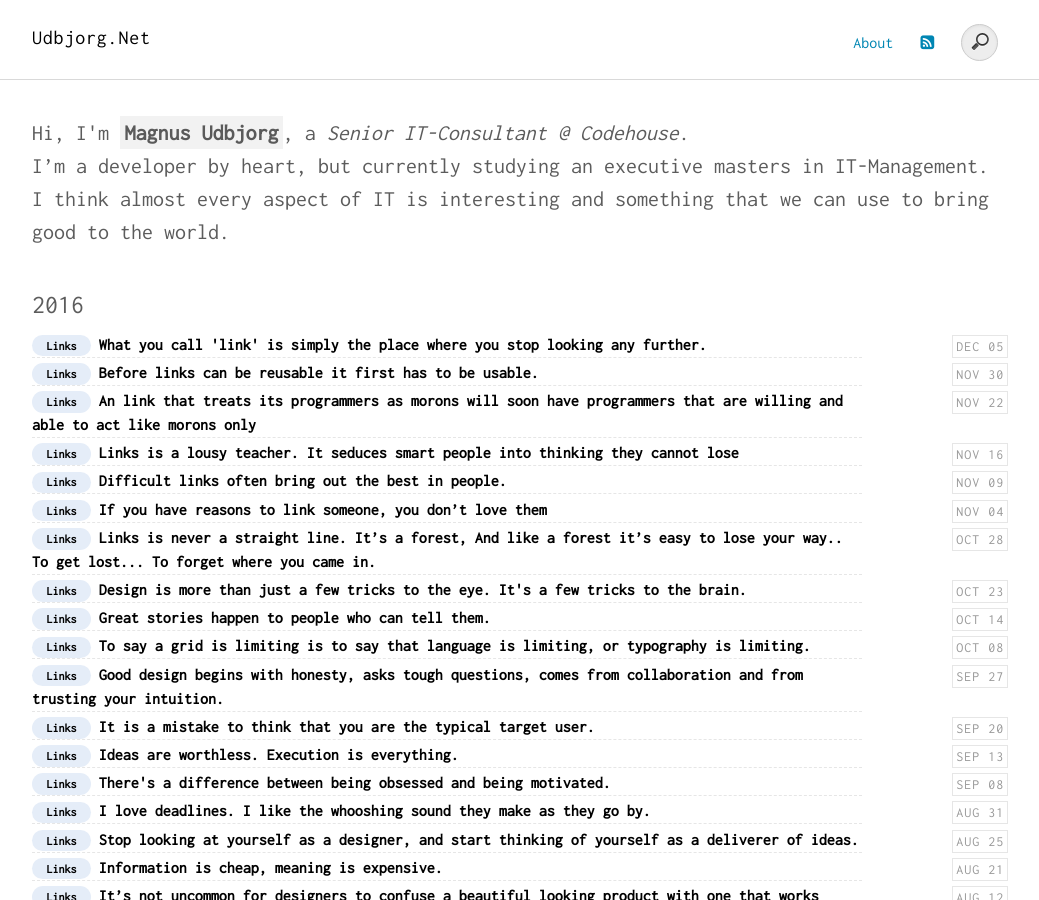
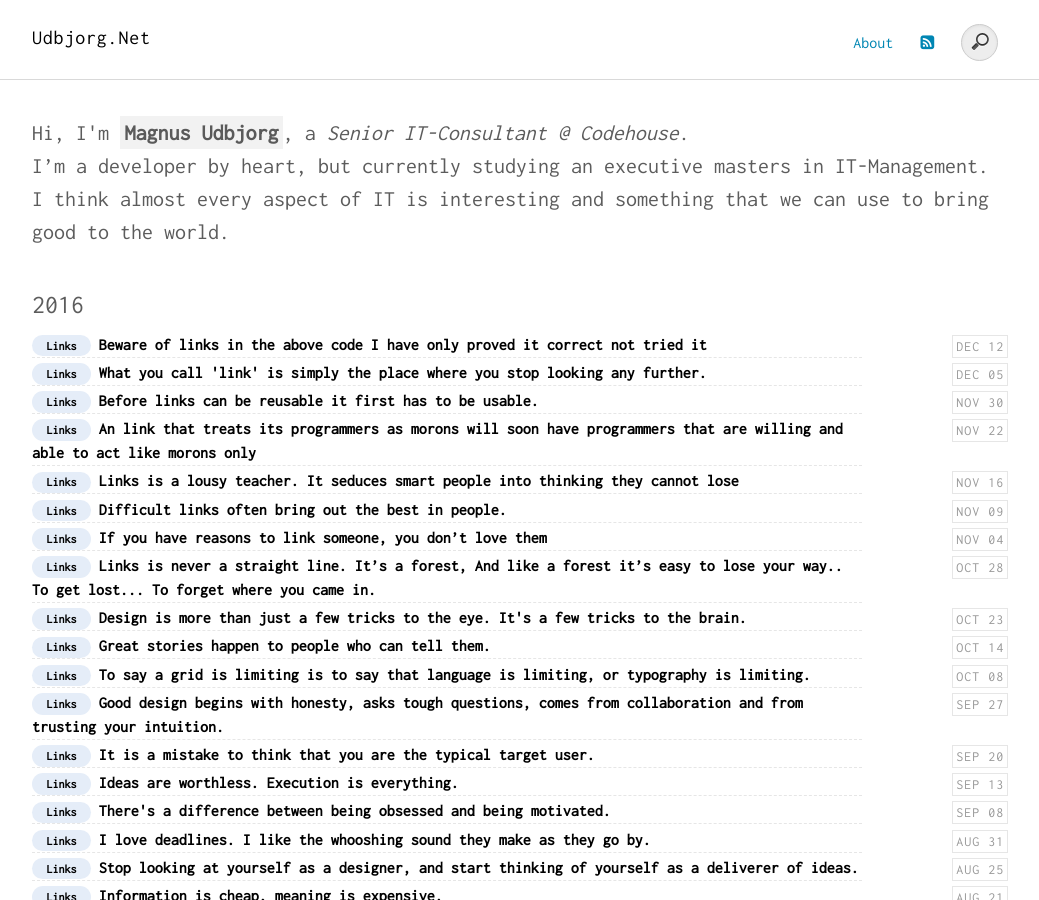
Before and after one commit to magudb/magudb.github.io, a Jekyll site: the page built from index.html, in a window 1280 px wide and 900 px high. Shown: the whole window, without its empty margins (120-1159 px from the left). Built offline with Jekyll 4.4.1, drawn with Linux system fonts in a browser that asks for light colours; some of the changed lines change nothing that is shown.

Commit message:
New post: Beware of links in the above code I have only proved it correct not tried it

```diff
--- a/_drafts/2016-12-12-empty.md
+++ b/_posts/2016-12-12-Beware of links in the above code I have only proved it correct not tried it.md
@@ -1,7 +1,7 @@
 ---
 layout: post
-title: ""
-description: ""
+title: "Beware of links in the above code I have only proved it correct not tried it"
+description: "Beware of bugs in the above code; I have only proved it correct, not tried it.- Donald E. Knuth."
 comments: true
 category: "Links"
 keywords: "Links, extravaganza, Tech, IT, Microservices, NodeJs, C#, Javascript, Solution architecture"
@@ -26,14 +26,19 @@ keywords: "Links, extravaganza, Tech, IT, Microservices, NodeJs, C#, Javascript,
 
 # My favorites<a name="favorites"></a> #
 * [Product Engineering Principles At Transferwise](http://tech.transferwise.com/product-engineering-principles-transferwise/){:target="_blank"}
+* [Why You Should Be Giving Your Developers 20% Time](https://blog.tighten.co/give-your-developers-20-percent-time){:target="_blank"}
 * [Pairing Increases Code Quality - The Hashrocket Blog](https://hashrocket.com/blog/posts/pairing-is-caring-about-code-quality){:target="_blank"}
 * [How To Pay Programmers Less - Yegor Bugayenko](http://www.yegor256.com/2016/12/06/how-to-pay-programmers-less.html){:target="_blank"}
 * [Hashrocket Stands Up - The Hashrocket Blog](https://hashrocket.com/blog/posts/hashrocket-stands-up){:target="_blank"}
 * [Simon Sinek On Millennials In The Workplace](https://www.youtube.com/watch?v=hER0Qp6QJNU){:target="_blank"}
 * [Peeqo Is A Desktop Bot That Communicates Through Gifs](https://blog.arduino.cc/2016/12/08/peeqo-is-a-desktop-bot-that-communicates-through-gifs/){:target="_blank"}
+* [Cloud Lock-in And Change Agility - Expedia Engineering Blog](https://techblog.expedia.com/2016/12/11/cloud-lock-in-and-change-agility/){:target="_blank"}
+* [Inclusive - Microsoft Design](https://www.microsoft.com/en-us/design/inclusive){:target="_blank"}
+
 ## Ideas, Thoughts, comments <a name="ideas"></a> ##
 * [How To Have An Honest One-on-one With An Employee](https://m.signalvnoise.com/how-to-have-an-honest-one-on-one-with-an-employee-24bbddeb0f47#.x2bh6hbw8){:target="_blank"}
 * [Chatops Essential Guide: The Basics, Benefits, And Challenges - Techbeacon](http://techbeacon.com/chatops-essential-guide-basics-benefits-challenges){:target="_blank"}
+* [Developers Writing The Future By Joel Spolsky (](https://www.youtube.com/watch?v=AGyIbZotKlk){:target="_blank"}
 
 ## Agile, Organizations and process<a name="agile"></a> ##
 * [The Essential Guide To Hiring Diverse Development Teams - Techbeacon](http://techbeacon.com/essential-guide-hiring-diverse-development-teams){:target="_blank"}
@@ -47,35 +52,55 @@ keywords: "Links, extravaganza, Tech, IT, Microservices, NodeJs, C#, Javascript,
 * [Joe Duffy - 15 Years Of Concurrency](http://joeduffyblog.com/2016/11/30/15-years-of-concurrency/){:target="_blank"}
 * [Simplify Service Dependencies With Nodes - Twitter Blogs](https://blog.twitter.com/2016/simplify-service-dependencies-with-nodes){:target="_blank"}
 * [Domain Modelling With Rest](http://blog.ploeh.dk/2016/12/07/domain-modelling-with-rest/){:target="_blank"}
+* [Backstage Blog - Lessons In Resilience At Soundcloud - Soundcloud Developers](https://developers.soundcloud.com/blog/lessons-in-resilience-at-SoundCloud){:target="_blank"}
+* [The Netflix Tech Blog: Netflix Conductor : A Microservices Orchestrator](http://techblog.netflix.com/2016/12/netflix-conductor-microservices.html){:target="_blank"}
+* [Etl Is Dead, Long Live Streams](https://www.infoq.com/presentations/etl-streams){:target="_blank"}
+* [Domain-driven Design: What You Need To Know About Strategic Modeling. Part 1 - Codeproject](https://www.codeproject.com/Articles/1158628/Domain-Driven-Design-What-You-Need-to-Know-About-S?__s=amwwwz5judsp1dsfgko7){:target="_blank"}
+* [Implementing The Clean Architecture – Entropy Wins](https://www.entropywins.wtf/blog/2016/11/24/implementing-the-clean-architecture/?__s=amwwwz5judsp1dsfgko7){:target="_blank"}
 
 ## **.Net, C#, F# (& Powershell)**  <a name="net"></a> ##
 * [Migration To Asp.net Core: Considerations And Strategies -Telerik Developer Network](http://developer.telerik.com/topics/net/migration-asp-net-core-considerations-strategies/){:target="_blank"}
+* [Steeltoe Oss](https://github.com/steeltoeoss){:target="_blank"}
 
 ## Other Languages  <a name="polygloting"></a> ##
 * Build an Instagram Clone in Elm - [Part 1](https://www.codementor.io/rudolfolah/tutorials/build-instagram-clone-in-elm-instaelm-part-1-krkwt54gl){:target="_blank"} & [Part 2](https://www.codementor.io/rudolfolah/tutorials/build-an-instagram-clone-in-elm-instaelm-part-2-ob8jxfqgl){:target="_blank"}
+* [Determine If A Number Is Prime Using The Go Programming Language](https://www.thepolyglotdeveloper.com/2016/12/determine-number-prime-using-golang/){:target="_blank"}
 
 ## Javascript && NodeJs <a name="javascript"></a><a name="nodejs"></a> ##
 * [Service Worker, What Are You? - Mariko Kosaka](http://kosamari.com/notes/Service-Worker-what-are-you){:target="_blank"}
 * [You Might Not Need Typescript (Or Static Types) – Javascript Scene – Medium](https://medium.com/javascript-scene/you-might-not-need-typescript-or-static-types-aa7cb670a77b#.3wb4wlp5t){:target="_blank"}
 * [Getting Started With React And Leaflet - Azavea - Beyond Dots On A Map](https://www.azavea.com/blog/2016/12/05/getting-started-with-react-and-leaflet/){:target="_blank"}
 * [Advanced Node.js Project Structure Tutorial - @Risingstack](https://blog.risingstack.com/node-js-project-structure-tutorial-node-js-at-scale/){:target="_blank"}
+* [Optimise Your Web Development Workflow 2016 - Chrome Devtools - Dev Tips](https://umaar.com/dev-tips/125-optimise-web-dev-workflow/){:target="_blank"}
+* [Is Serviceworker Ready?](https://jakearchibald.github.io/isserviceworkerready/index.html){:target="_blank"}
+* [Top Javascript Frameworks & Topics To Learn In 2017 – Javascript Scene – Medium](https://medium.com/javascript-scene/top-javascript-frameworks-topics-to-learn-in-2017-700a397b711#.3frwatxay){:target="_blank"}
 
 ## Frontend matters <a name="web"></a> ##
 * [Fun Hacks For Faster Content - Jakearchibald.com](https://jakearchibald.com/2016/fun-hacks-faster-content/){:target="_blank"}
 * [State Of The Web 2016 - Viget](https://www.viget.com/articles/state-of-the-web-2016){:target="_blank"}
 * [Accessibility Whack-a-mole · An A List Apart Article](http://alistapart.com/article/accessibility-whack-a-mole){:target="_blank"}
+* [Intro To Custom Elements – Dom Farolino – Web Developer And Programmer](https://chinocode.com/Intro-To-Custom-Elements/){:target="_blank"}
 
 ## Tools and things from Github <a name="tools"></a> ##
+* [Adtac/climate: The Ultimate Command Line Tool For Linux Developers! Provides A Huge Number Of Tools For Developers To Automate Their System.](https://github.com/adtac/climate){:target="_blank"}
+* [Firehol - Linux Firewalling And Traffic Shaping For Humans](http://firehol.org/){:target="_blank"}
 
 ## Cloud, DevOps and Security<a name="devops"></a> ##
 * [Ten Immutable Laws Of Security (Version 2.0)](https://technet.microsoft.com/en-us/library/hh278941.aspx){:target="_blank"}
+* [Sysadvent](http://sysadvent.blogspot.dk/){:target="_blank"}
+* [How To Install And Secure The Mosquitto Mqtt Messaging Broker On Ubuntu 16.04 - Digitalocean](https://www.digitalocean.com/community/tutorials/how-to-install-and-secure-the-mosquitto-mqtt-messaging-broker-on-ubuntu-16-04){:target="_blank"}
+* [How Much Does It Cost To Run A Serverless Api On Aws? - Alestic.com](https://alestic.com/2016/12/aws-invoice-example/){:target="_blank"}
+* [Five Challenges To Scaling Devops At Enterprise Level - Devopsguys](https://www.devopsguys.com/2016/12/12/five-challenges-to-scaling-devops-at-enterprise-level/){:target="_blank"}
+* [Updates In Wicked 0.11.0 -](http://dev.haufe.com/updates-in-wicked-0-11/){:target="_blank"}
 
 ## Containers <a name="containers"></a> ##
 * [Examples/readme.md At Master · Dcos/examples](https://github.com/dcos/examples/blob/master/README.md){:target="_blank"}
 * [Docker Reference Architecture: Universal Control Plane 2.0 Service Discovery And Load Balancing - Docker, Inc.](https://success.docker.com/Datacenter/Apply/Docker_Reference_Architecture%3A_Universal_Control_Plane_2.0_Service_Discovery_and_Load_Balancing){:target="_blank"}
 * [Serverless Functions In Docker With Raspberry Pi Cluster - Youtube](https://www.youtube.com/watch?v=BQP67FWF1P8){:target="_blank"}
+* [Hyper - Make Vm Run Like Container](https://hypercontainer.io/){:target="_blank"}
 
 ## Monitoring and Performance <a name="monitoring"></a> ##
+* [Netdata: Get Control Of Your Linux Servers. Simple. Effective. Awesome.](http://my-netdata.io/){:target="_blank"}
 
 ## Machine Learning, IoT and other very fancy buzzwords <a name="iot"></a> ##
 
@@ -85,3 +110,4 @@ keywords: "Links, extravaganza, Tech, IT, Microservices, NodeJs, C#, Javascript,
 ## Made me Laugh, Cry or just news. <a name="news"></a> ##
 * [Game Of Phones - Card Game, Iphone, Cards Against Humanity, Smartphone | Uncommongoods](http://www.uncommongoods.com/product/game-of-phones){:target="_blank"}
 * [Awesome, Legal, Wireless Retrogaming With A Hyperkin Retron 5 And 8bitdo's Nes30pro](http://www.hanselman.com/blog/AwesomeLegalWirelessRetrogamingWithAHyperkinRetron5And8bitdosNes30pro.aspx){:target="_blank"}
+* [Online Courses For Kids – Jam](https://jam.com/){:target="_blank"}
```
